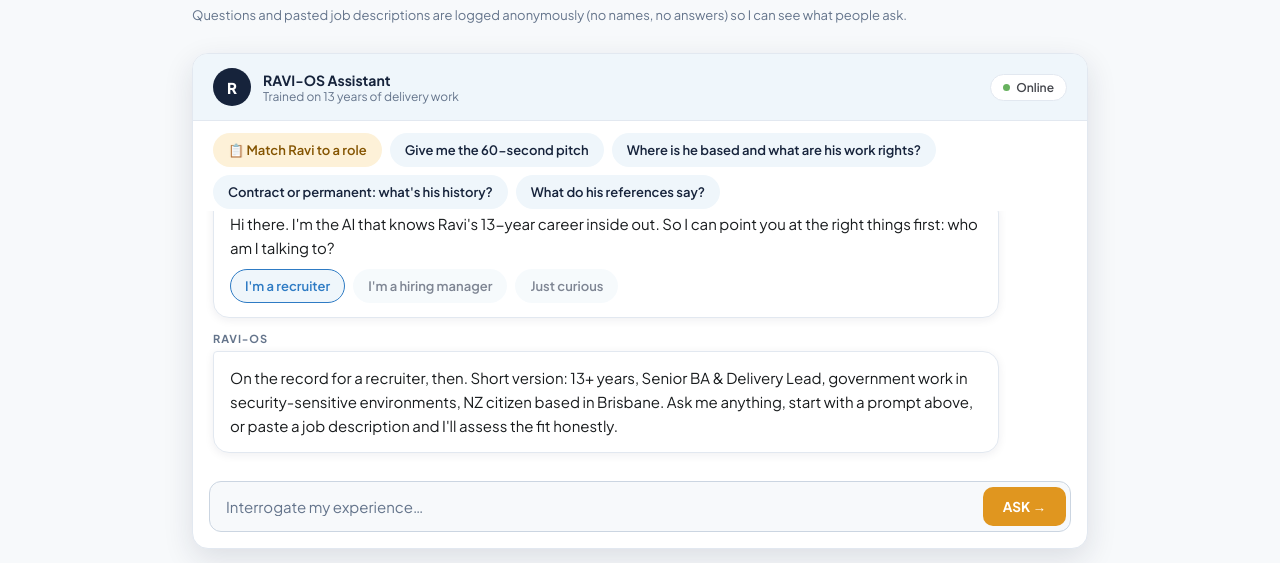
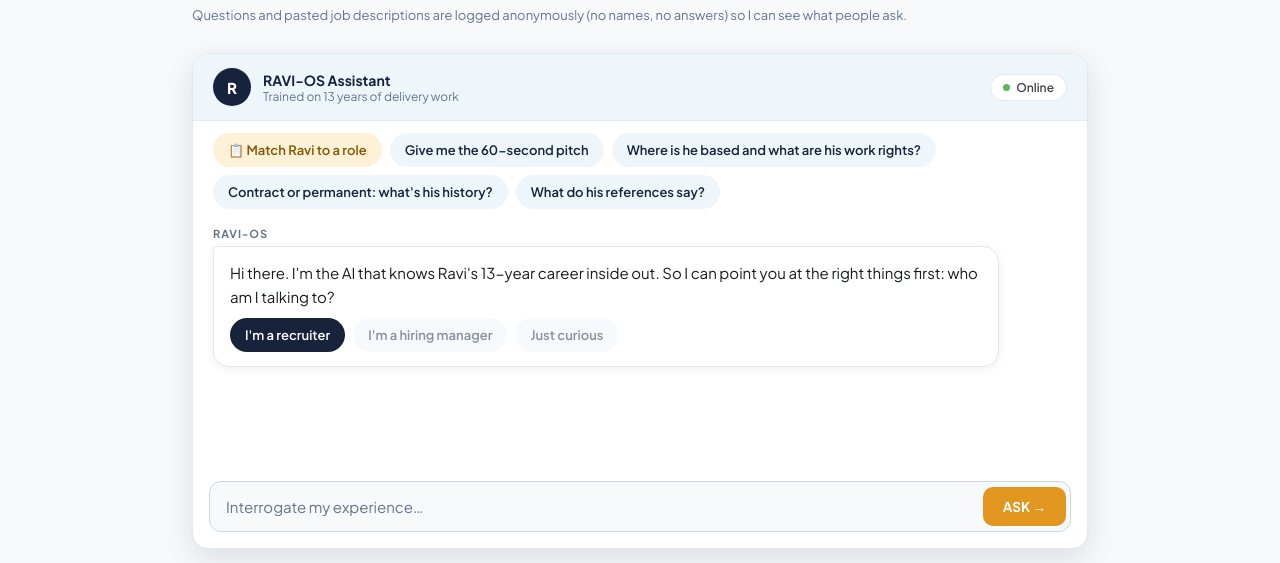
Before and after one commit to rgok001/ask-ravi, a website: page public/index.html in a window 1280 px wide. Both pictures are taken after a click on the button "I'm a recruiter". Shown: the part 237-800 px from the top of the page. Drawn offline with Linux system fonts and the light colour scheme.

Commit message:
Drop persona ack messages; add a clear selected state
The acknowledgment messages repeated the hero and read as filler on
click. Picking a persona now speaks through what actually matters: the
chosen button becomes a solid navy pill, the others dim, and the chips
swap to that audience's questions. The server-side prompt tilt and
persona logging are unchanged.

```diff
--- a/public/index.html
+++ b/public/index.html
@@ -79,6 +79,7 @@ img,canvas{image-rendering:pixelated;image-rendering:crisp-edges}
 .chip:hover{border-color:var(--border2)}
 .chip.jdc{color:var(--accent-deep);background:#FDF1D8}
 .chip.jdc:hover{background:#FCEBC9}
+.chip.sel{background:var(--ink)!important;color:#fff!important}
 .composer{display:flex;align-items:center;gap:10px;margin:12px 16px 16px;padding:4px 4px 4px 16px;
   border:1px solid var(--border2);border-radius:12px;background:var(--bg)}
 .composer:focus-within{border-color:var(--ink)}
@@ -320,14 +321,11 @@ function showShareFallback(url){
 
 // ===== chat =====
 const SUGGESTED=["Why should I hire Ravi?","Tell me about his security work","What's his biggest cost saving?","Has he led teams?","How does he use AI in his work?","What do people say about him?"];
-// persona paths — each seeds different chips and a short client-side ack (no API cost)
+// persona paths — each seeds different chips (the choice also tilts the system prompt server-side)
 const PERSONAS={
-  recruiter:{label:"I'm a recruiter",chips:["Give me the 60-second pitch","Where is he based and what are his work rights?","Contract or permanent: what's his history?","What do his references say?"],
-    ack:"On the record for a recruiter, then. Short version: 13+ years, Senior BA & Delivery Lead, government work in security-sensitive environments, NZ citizen based in Brisbane. Ask me anything, start with a prompt above, or paste a job description and I'll assess the fit honestly."},
-  manager:{label:"I'm a hiring manager",chips:["What's his biggest delivery win?","How does he handle difficult stakeholders?","Has he led teams?","How does he use AI in his work?"],
-    ack:"Good, the hiring manager view. He's led mixed vendor/in-house squads, owned a 200+ story backlog, and reported to steering committees. Tell me what your role needs and I'll map him to it, or pick a prompt above."},
-  curious:{label:"Just curious",chips:["What's the most unusual project he's worked on?","Tell me the million-dollar saving story","What's the IoT roadside enforcement platform?","What do people say about him?"],
-    ack:"Welcome, no agenda required. In here: a speed-camera programme, security work for a high-threat ministry, and a saving worth a million dollars a year. Pull a thread above, or ask your own."}
+  recruiter:{label:"I'm a recruiter",chips:["Give me the 60-second pitch","Where is he based and what are his work rights?","Contract or permanent: what's his history?","What do his references say?"]},
+  manager:{label:"I'm a hiring manager",chips:["What's his biggest delivery win?","How does he handle difficult stakeholders?","Has he led teams?","How does he use AI in his work?"]},
+  curious:{label:"Just curious",chips:["What's the most unusual project he's worked on?","Tell me the million-dollar saving story","What's the IoT roadside enforcement platform?","What do people say about him?"]}
 };
 let persona=sessionStorage.getItem('ravi_persona')||null;
 const chips=document.getElementById('chips'),thread=document.getElementById('thread'),input=document.getElementById('input'),send=document.getElementById('send');
@@ -350,12 +348,12 @@ function choosePersona(k,silent){
   if(!PERSONAS[k])return;
   persona=k;sessionStorage.setItem('ravi_persona',k);
   document.querySelectorAll('#greet .chip').forEach(btn=>{
+    const isSel=btn.dataset.persona===k;
     btn.disabled=true;btn.style.cursor='default';
-    btn.style.opacity=btn.dataset.persona===k?'1':'.55';
-    if(btn.dataset.persona===k){btn.style.borderColor='var(--blue)';btn.style.color='var(--blue)';}
+    btn.style.opacity=isSel?'1':'.5';
+    btn.classList.toggle('sel',isSel);
   });
   setChips(PERSONAS[k].chips);
-  if(!silent)addB(PERSONAS[k].ack);
 }
 setChips(SUGGESTED);
 renderGreeting();
```
